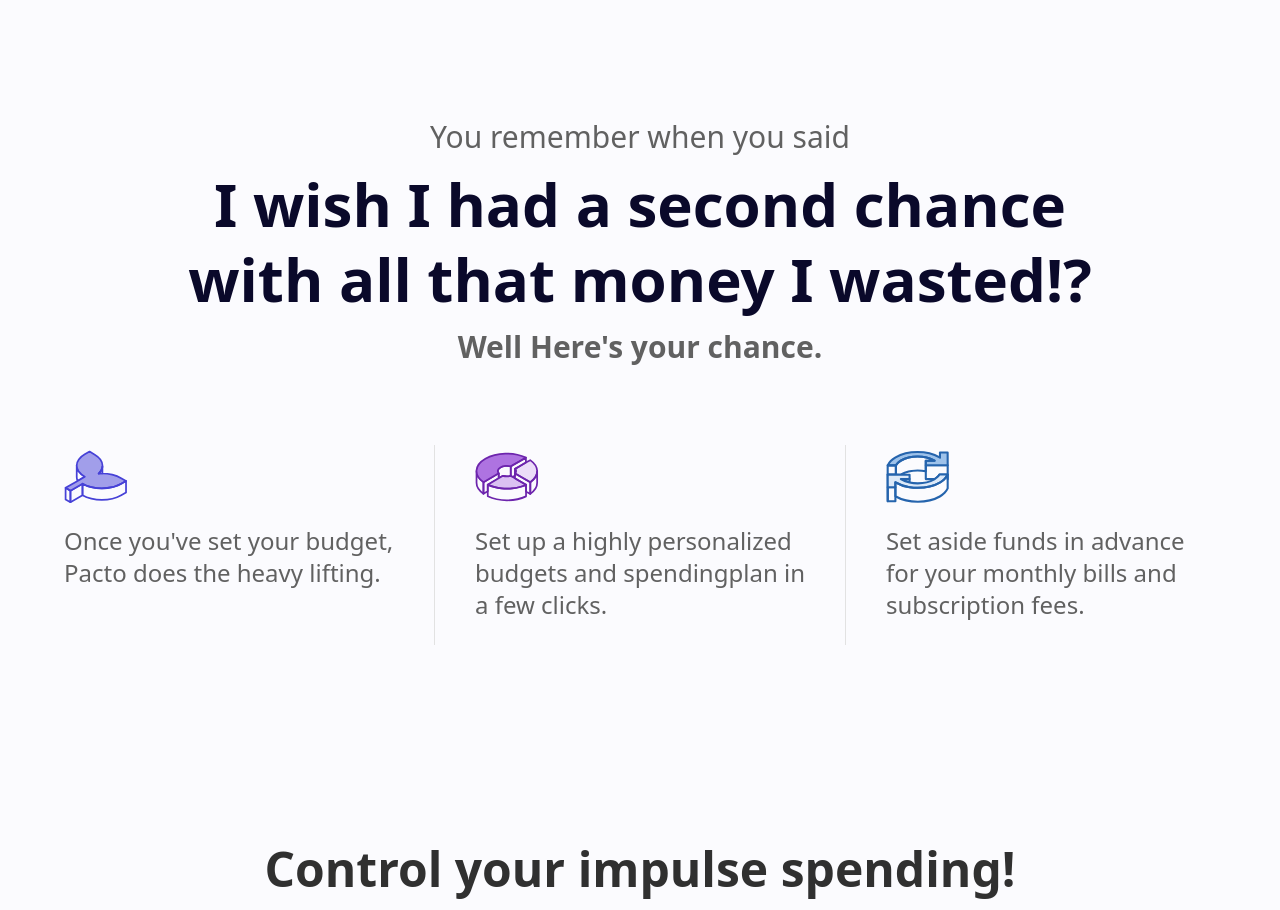
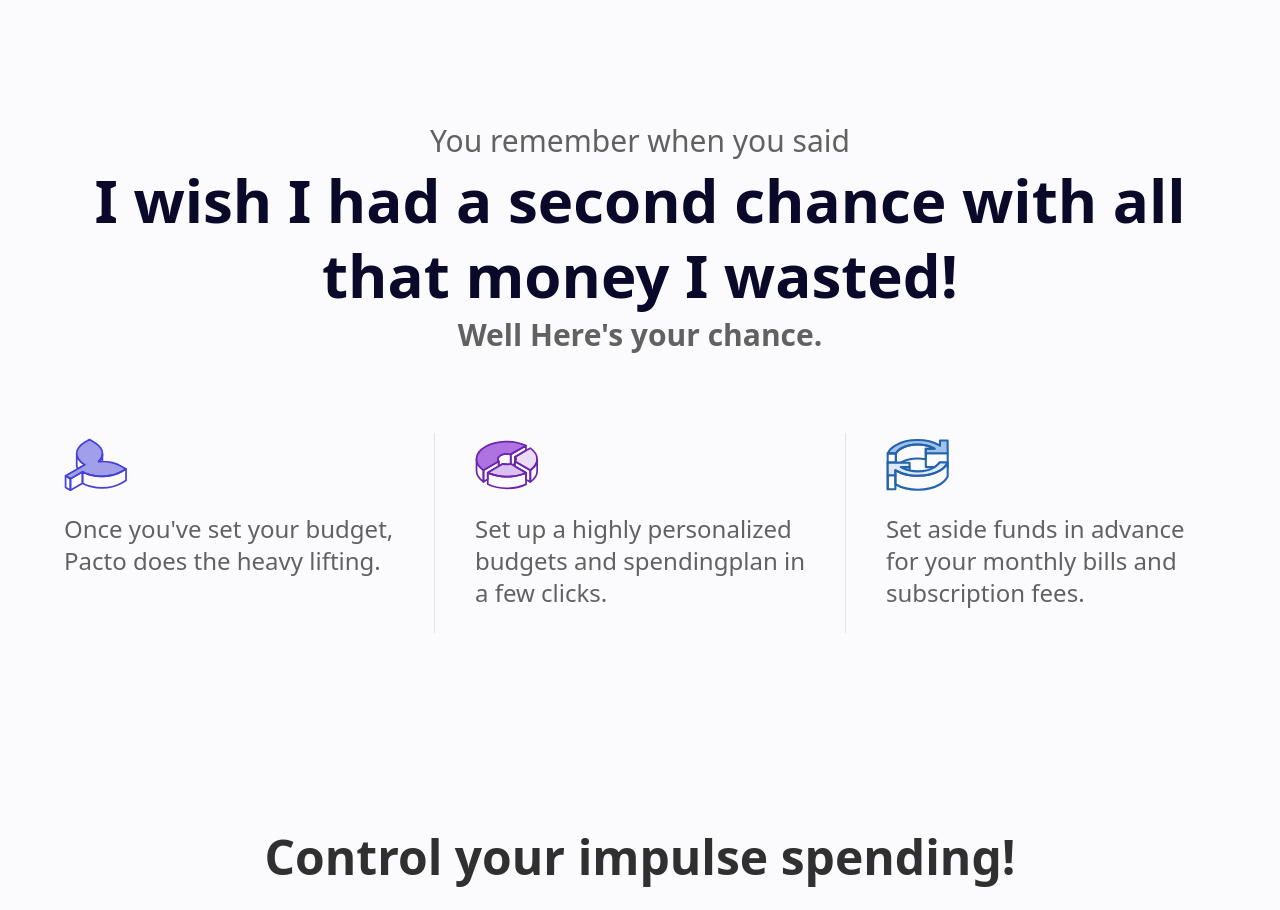
Before and after one commit to usepacto/Waitlist-MVP, a Next.js app: page / in a window 1280 px wide. Shown: the part 1563-2473 px from the top of the page. Built offline with nearby package versions, Linux system fonts and the light colour scheme.

Commit message:
Add smooth scroll to top when opening survey from any CTA

```diff
--- a/src/app/page.tsx
+++ b/src/app/page.tsx
@@ -15,6 +15,15 @@ export default function Home() {
 
   const handleSurveyClose = () => {
     setShowingSurvey(false);
+  };
+
+  const handleSurveyShow = () => {
+    // Scroll to top before showing survey
+    window.scrollTo({ top: 0, behavior: 'smooth' });
+    // Wait for scroll to complete before showing survey
+    setTimeout(() => {
+      setShowingSurvey(true);
+    }, 300);
   };
 
   if (showingSurvey) {
@@ -36,12 +45,12 @@ export default function Home() {
     >
       <div className="w-full flex flex-col items-center">
         <Navbar />
-        <HeroSection onSurveyShow={() => setShowingSurvey(true)} />
+        <HeroSection onSurveyShow={handleSurveyShow} />
         <Context />
         <FeatureShowcase />
-        <FinalCTA onSurveyShow={() => setShowingSurvey(true)} />
+        <FinalCTA onSurveyShow={handleSurveyShow} />
         <FAQ />
-        <Footer onSurveyShow={() => setShowingSurvey(true)} />
+        <Footer onSurveyShow={handleSurveyShow} />
       </div>
     </main>
   );
--- a/src/components/FeatureShowcase.tsx
+++ b/src/components/FeatureShowcase.tsx
@@ -65,7 +65,7 @@ const FeatureShowcase: React.FC = () => {
             - pb-4: Applies bottom padding of 4 pixels.
             - lg:pb-0: Removes bottom padding on larger screens.
         ---------------------------------------------------------------- */}
-        <div className="w-full lg:w-auto flex-col justify-center items-center gap-3 flex pb-4 lg:pb-0">
+        <div className="w-full lg:w-auto flex-col justify-center items-center gap-1 flex pb-4 lg:pb-0">
 
           {/* First Header Line */}
           <div className="text-[#616161] text-l sm:text-xl md:text-3xl font-normal font-sans leading-loose">
@@ -73,8 +73,8 @@ const FeatureShowcase: React.FC = () => {
           </div>
 
           {/* Main Header Text */}
-          <div className="text-[#0a092a] text-xl sm:text-2xl md:text-4xl lg:text-5xl xl:text-6xl 2xl:text-7xl font-bold font-sans leading-tight sm:leading-tight md:leading-tight lg:leading-tight xl:leading-tight 2xl:leading-tight text-center">
-            I wish I had a second chance <br />with all that money I wasted!?
+          <div className="text-[#0a092a] text-2xl sm:text-3xl md:text-4xl lg:text-5xl xl:text-6xl 2xl:text-7xl font-bold font-sans leading-tight sm:leading-tight md:leading-tight lg:leading-tight xl:leading-tight 2xl:leading-tight text-center">
+            I wish I had a second chance with all that money I wasted!
           </div>
           {/* Subheader Text */}
           <div className="text-[#616161] text-l sm:text-xl md:text-2xl lg:text-2xl xl:text-3xl font-semibold font-sans leading-loose">
```
